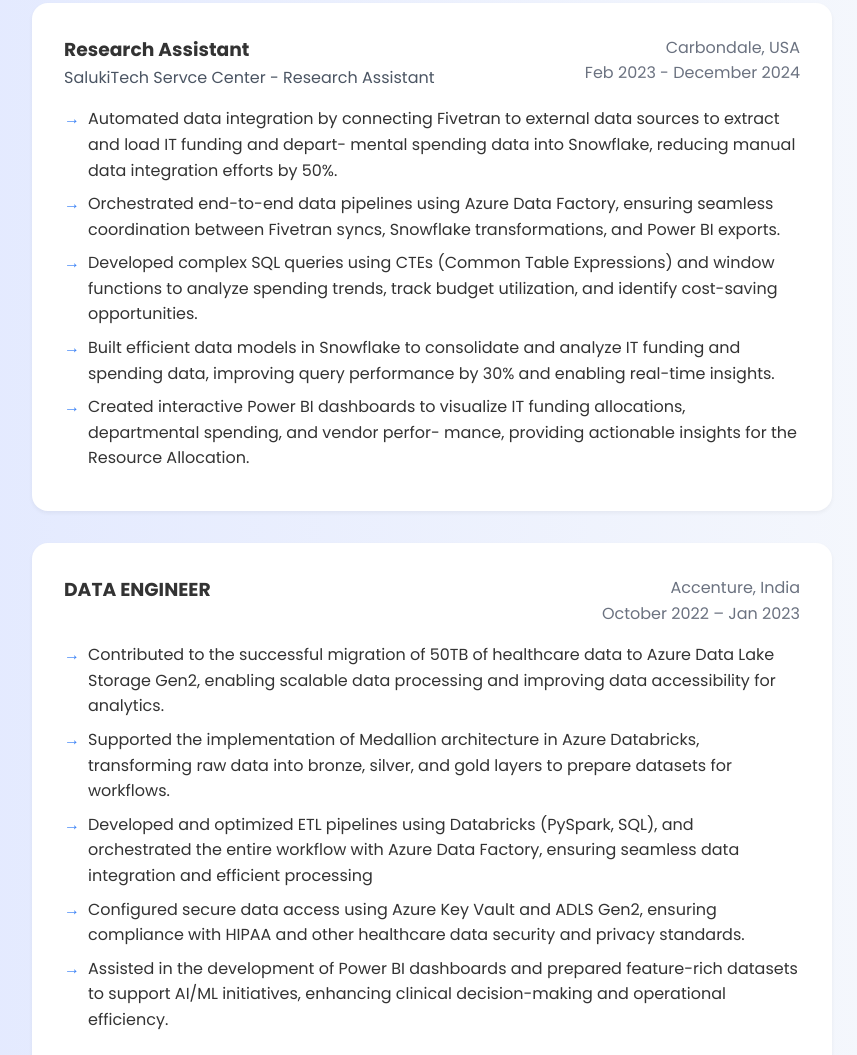
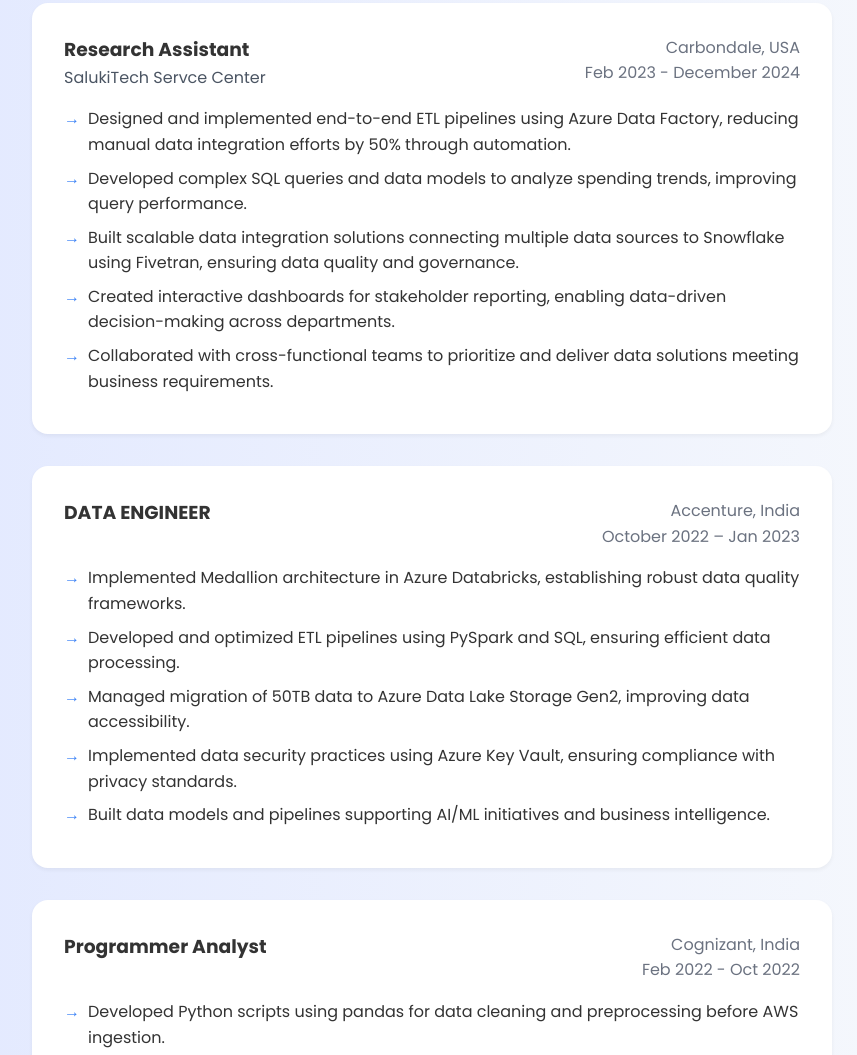
Before and after one commit to Mammu1818/My-Portfolio, a plain HTML site: page index.html in a window 1280 px wide. Shown: the part 2978-4033 px from the top of the page, without its empty margins (208-1065 px from the left). Drawn offline with Linux system fonts and the light colour scheme.

Commit message:
Updated HTML for website changes

```diff
--- a/index.html
+++ b/index.html
@@ -78,7 +78,7 @@
                   </div>
               </div>
               <div class="skills-category">
-                  <h3>Frameworks</h3>
+                  <h3>Languages</h3>
                   <div class="skills-list">
                     <span>Python</span>
                     <span>SQL</span>
@@ -123,9 +123,10 @@
             <div class="projects-grid">
                 <div class="project-card">
                     <h3>Formula 1 Data Analysis</h3>
-                    <p> Built a data pipeline in Azure Databricks to transform Ergast API data, leveraging Delta Lake for storage and Azure
-                        Data Factory for orchestration, and visualized insights using Power BI.</p>
-                    <p>Developed supporting notebooks and SQL scripts to manage incremental data loads, ensuring data integrity and continuous updates</p>
+                    <p>  Built a data pipeline in Azure Databricks to transform Ergast API’s Formula 1 data, leveraging Delta Lake for storage and
+                        Azure Data Factory for orchestration
+                        <p> Created interactive Power BI dashboards to visualize race statistics and driver performance metrics, enabling data-driven
+                        insights from the processed data</p>
                     <div class="tech-tags">
                         <span>Databricks</span>
                         <span>Pyspark</span>
@@ -136,13 +137,13 @@
                 </div>
                 <div class="project-card">
                     <h3>Weather Data ETL pipeline</h3>
-                    <p>Built a simple ETL pipeline that collects daily weather data from a public API using Python, stores it in SQL, and
-                        generates summary reports.</p>
+                    <p>Developed an automated ETL pipeline using Apache Airflow and Astro to extract daily weather data and load it into a
+                        PostgreSQL database.</p>
                     <div class="tech-tags">
                         <span>Airflow</span>
                         <span>DAGS</span>
                         <span>Docker</span>
-                        <span>AWS</span>
+                        <span>PostgreSQL</span>
                         <span>Python</span>
                     </div>
                 </div>
@@ -159,7 +160,7 @@
                     <div class="experience-header">
                         <div>
                             <h3>Research Assistant</h3>
-                            <p class="company">SalukiTech Servce Center - Research Assistant</p>
+                            <p class="company">SalukiTech Servce Center </p>
                         </div>
                         <div class="experience-meta">
                             <p>Carbondale, USA</p>
@@ -167,16 +168,11 @@
                         </div>
                     </div>
                     <ul class="experience-points">
-                        <li>Automated data integration by connecting Fivetran to external data sources to extract and load IT funding and depart-
-                            mental spending data into Snowflake, reducing manual data integration efforts by 50%.</li>
-                        <li>Orchestrated end-to-end data pipelines using Azure Data Factory, ensuring seamless coordination between Fivetran syncs,
-                            Snowflake transformations, and Power BI exports.</li>
-                        <li> Developed complex SQL queries using CTEs (Common Table Expressions) and window functions to analyze spending
-                            trends, track budget utilization, and identify cost-saving opportunities.</li>
-                        <li>Built efficient data models in Snowflake to consolidate and analyze IT funding and spending data, improving query
-                            performance by 30% and enabling real-time insights.</li>
-                        <li> Created interactive Power BI dashboards to visualize IT funding allocations, departmental spending, and vendor perfor-
-                            mance, providing actionable insights for the Resource Allocation.</li>
+                        <li>Designed and implemented end-to-end ETL pipelines using Azure Data Factory, reducing manual data integration efforts by 50% through automation.</li>
+                        <li>Developed complex SQL queries and data models to analyze spending trends, improving query performance.</li>
+                        <li>Built scalable data integration solutions connecting multiple data sources to Snowflake using Fivetran, ensuring data quality and governance.</li>
+                        <li>Created interactive dashboards for stakeholder reporting, enabling data-driven decision-making across departments.</li>
+                        <li>Collaborated with cross-functional teams to prioritize and deliver data solutions meeting business requirements.</li>
                     </ul>
                 </div>
 
@@ -194,24 +190,19 @@
                         </div>
                     </div>
                     <ul class="experience-points">
-                        <li>Contributed to the successful migration of 50TB of healthcare data to Azure Data Lake Storage Gen2, enabling scalable
-                            data processing and improving data accessibility for analytics.</li>
-                        <li> Supported the implementation of Medallion architecture in Azure Databricks, transforming raw data into bronze, silver,
-                            and gold layers to prepare datasets for workflows.</li>
-                        <li>Developed and optimized ETL pipelines using Databricks (PySpark, SQL), and orchestrated the entire workflow with
-                            Azure Data Factory, ensuring seamless data integration and efficient processing</li>
-                         <li>Configured secure data access using Azure Key Vault and ADLS Gen2, ensuring compliance with HIPAA and other
-                            healthcare data security and privacy standards.</li>
-                         <li>Assisted in the development of Power BI dashboards and prepared feature-rich datasets to support AI/ML initiatives,
-                            enhancing clinical decision-making and operational efficiency.</li>
+                        <li>Implemented Medallion architecture in Azure Databricks, establishing robust data quality frameworks.</li>
+    <li>Developed and optimized ETL pipelines using PySpark and SQL, ensuring efficient data processing.</li>
+    <li>Managed migration of 50TB data to Azure Data Lake Storage Gen2, improving data accessibility.</li>
+    <li>Implemented data security practices using Azure Key Vault, ensuring compliance with privacy standards.</li>
+    <li>Built data models and pipelines supporting AI/ML initiatives and business intelligence.</li>
                     </ul>
                 </div>
 
                 <div class="experience-card">
                     <div class="experience-header">
                         <div>
-                            <h3>Research Assistant</h3>
-                            <p class="company">SalukiTech Servce Center - Research Assistant</p>
+                            <h3>Programmer Analyst</h3>
+                            <p class="company"></p>
                         </div>
                         <div class="experience-meta">
                             <p>Cognizant, India</p>
@@ -224,8 +215,7 @@
                         understanding of big data fundamentals.</li>
                         <li>Gained hands-on experience building basic ETL pipelines using AWS S3 for storage and Glue Crawler for schema detection,
                         successfully processed CSV files containing customer transaction data.</li>
-                        <li> Applied practical knowledge of EventBridge for scheduling daily Glue Jobs, configuring SNS notifications for job comple-
-                        tion alerts, and using Step Functions for simple workflow orchestration.</li>
+                        <li> Applied practical knowledge of EventBridge for scheduling daily Glue Jobs, configuring SNS notifications for job completion alerts, and using Step Functions for simple workflow orchestration.</li>
                         <li>Wrote SQL queries to analyze data in Redshift, focusing on basic aggregations, joins, and filtering to support weekly sales
                         reporting requirements.</li>
                     </ul>
```
